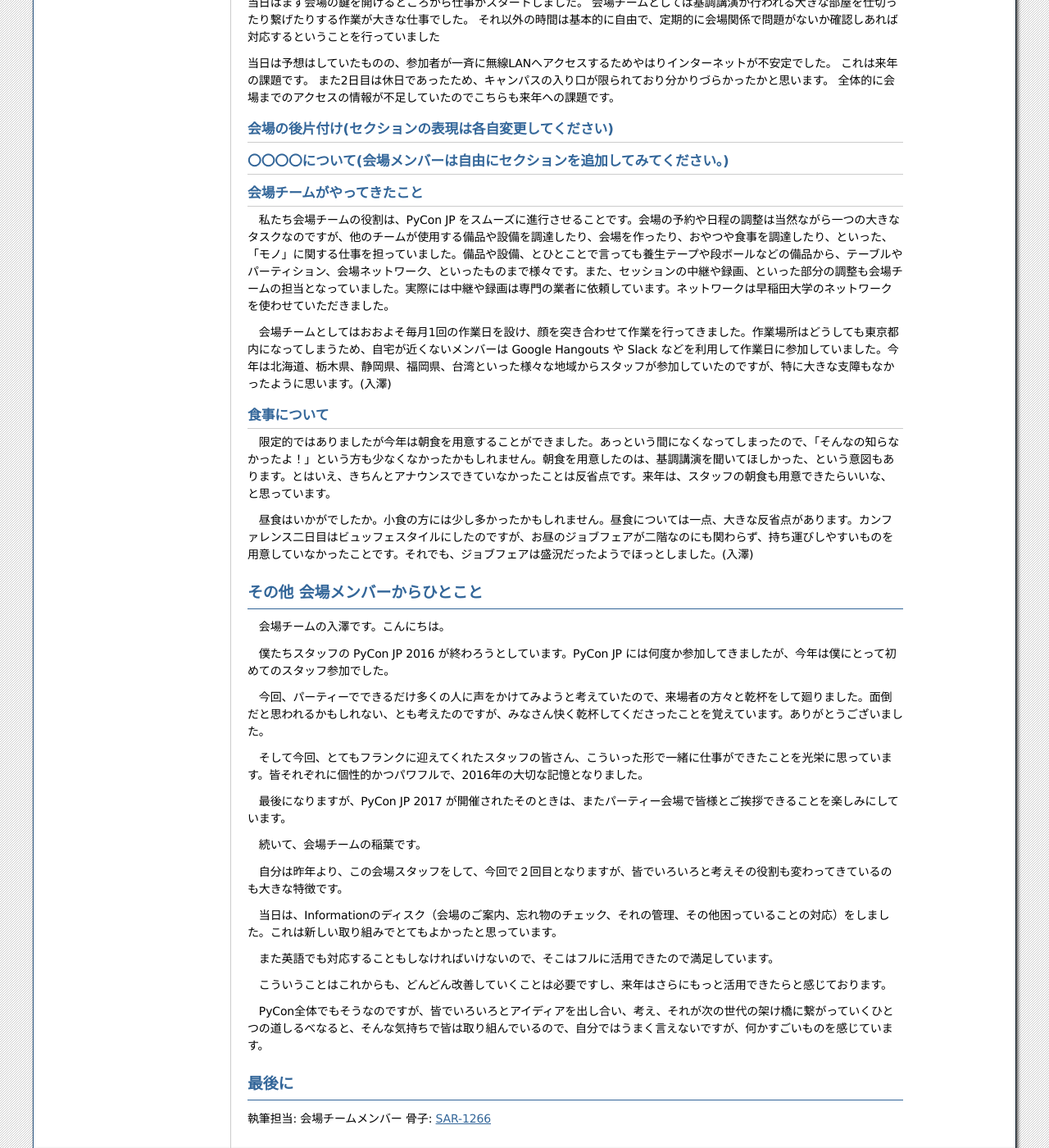
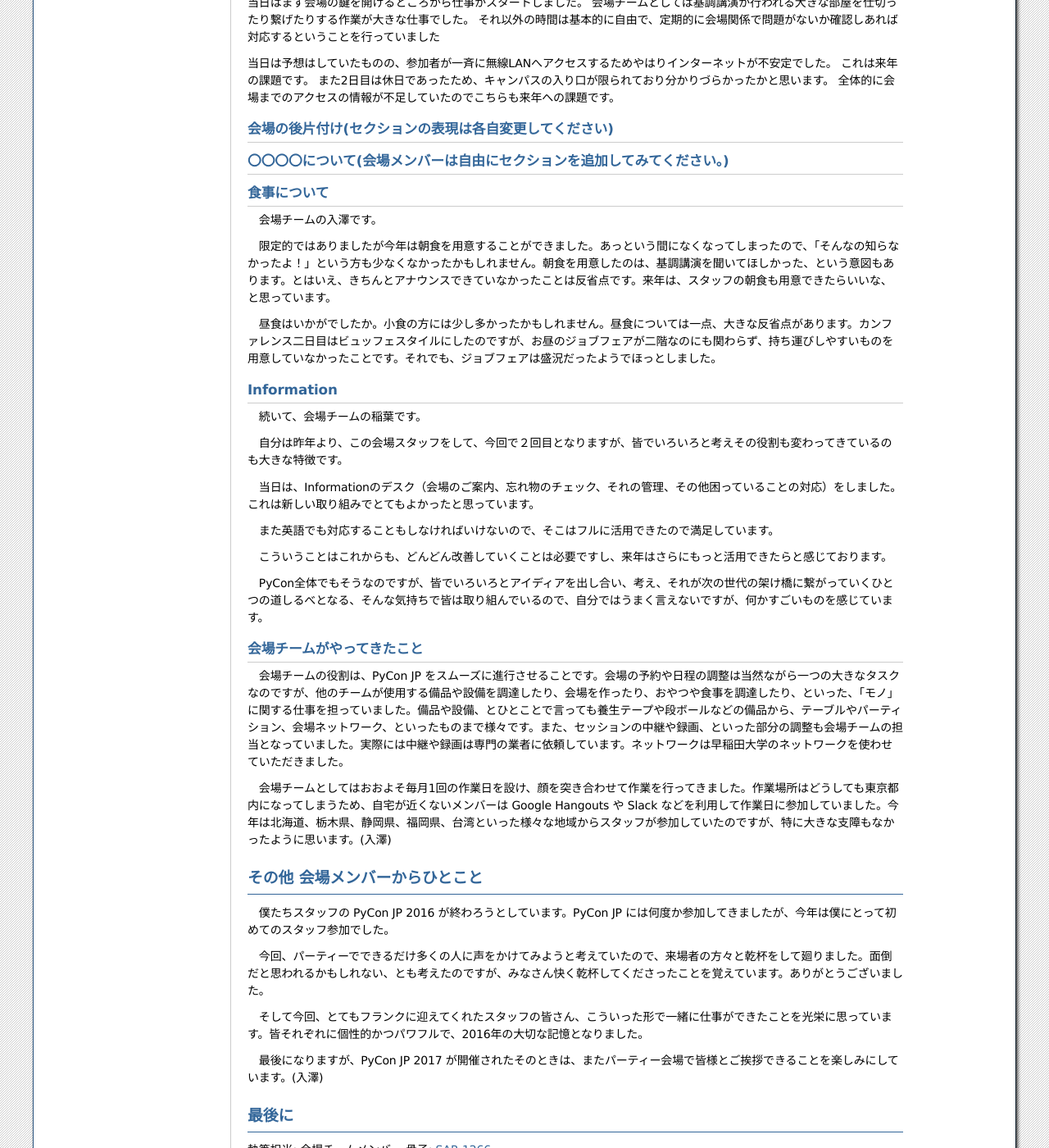
Before and after one commit to pyconjp/shoeisha2016, a Sphinx documentation site: the page built from source/afterreport_01_venue.rst, in a window 1280 px wide and 1400 px high, scrolled down 1155 px. Shown: the whole window at 82% size. Built offline with Sphinx 7.4.7, drawn with Linux system fonts in a browser that asks for light colours; part of the change alters nothing that is shown; some of the changed text lies outside the part shown.

Commit message:
順序を入れ替えてみました。

```diff
--- a/source/afterreport_01_venue.rst
+++ b/source/afterreport_01_venue.rst
@@ -77,24 +77,39 @@ PyCon JPでは国際カンファレンスとしてビーガン・ハラールの
 〇〇〇〇について(会場メンバーは自由にセクションを追加してみてください。)
 ----------------------------------------------------------------------------
 
+食事について
+-------------------------------------------------------
+
+　会場チームの入澤です。
+
+　限定的ではありましたが今年は朝食を用意することができました。あっという間になくなってしまったので、「そんなの知らなかったよ！」という方も少なくなかったかもしれません。朝食を用意したのは、基調講演を聞いてほしかった、という意図もあります。とはいえ、きちんとアナウンスできていなかったことは反省点です。来年は、スタッフの朝食も用意できたらいいな、と思っています。
+
+　昼食はいかがでしたか。小食の方には少し多かったかもしれません。昼食については一点、大きな反省点があります。カンファレンス二日目はビュッフェスタイルにしたのですが、お昼のジョブフェアが二階なのにも関わらず、持ち運びしやすいものを用意していなかったことです。それでも、ジョブフェアは盛況だったようでほっとしました。
+
+Information
+-------------------------------------------------------
+　続いて、会場チームの稲葉です。
+
+　自分は昨年より、この会場スタッフをして、今回で２回目となりますが、皆でいろいろと考えその役割も変わってきているのも大きな特徴です。
+
+　当日は、Informationのデスク（会場のご案内、忘れ物のチェック、それの管理、その他困っていることの対応）をしました。これは新しい取り組みでとてもよかったと思っています。
+
+　また英語でも対応することもしなければいけないので、そこはフルに活用できたので満足しています。
+
+　こういうことはこれからも、どんどん改善していくことは必要ですし、来年はさらにもっと活用できたらと感じております。
+
+　PyCon全体でもそうなのですが、皆でいろいろとアイディアを出し合い、考え、それが次の世代の架け橋に繋がっていくひとつの道しるべとなる、そんな気持ちで皆は取り組んでいるので、自分ではうまく言えないですが、何かすごいものを感じています。
+
+
 会場チームがやってきたこと
 -------------------------------------------------------
 
-　私たち会場チームの役割は、PyCon JP をスムーズに進行させることです。会場の予約や日程の調整は当然ながら一つの大きなタスクなのですが、他のチームが使用する備品や設備を調達したり、会場を作ったり、おやつや食事を調達したり、といった、「モノ」に関する仕事を担っていました。備品や設備、とひとことで言っても養生テープや段ボールなどの備品から、テーブルやパーティション、会場ネットワーク、といったものまで様々です。また、セッションの中継や録画、といった部分の調整も会場チームの担当となっていました。実際には中継や録画は専門の業者に依頼しています。ネットワークは早稲田大学のネットワークを使わせていただきました。
+　会場チームの役割は、PyCon JP をスムーズに進行させることです。会場の予約や日程の調整は当然ながら一つの大きなタスクなのですが、他のチームが使用する備品や設備を調達したり、会場を作ったり、おやつや食事を調達したり、といった、「モノ」に関する仕事を担っていました。備品や設備、とひとことで言っても養生テープや段ボールなどの備品から、テーブルやパーティション、会場ネットワーク、といったものまで様々です。また、セッションの中継や録画、といった部分の調整も会場チームの担当となっていました。実際には中継や録画は専門の業者に依頼しています。ネットワークは早稲田大学のネットワークを使わせていただきました。
 
 　会場チームとしてはおおよそ毎月1回の作業日を設け、顔を突き合わせて作業を行ってきました。作業場所はどうしても東京都内になってしまうため、自宅が近くないメンバーは Google Hangouts や Slack などを利用して作業日に参加していました。今年は北海道、栃木県、静岡県、福岡県、台湾といった様々な地域からスタッフが参加していたのですが、特に大きな支障もなかったように思います。(入澤)
 
-食事について
--------------------------------------------------------
-
-　限定的ではありましたが今年は朝食を用意することができました。あっという間になくなってしまったので、「そんなの知らなかったよ！」という方も少なくなかったかもしれません。朝食を用意したのは、基調講演を聞いてほしかった、という意図もあります。とはいえ、きちんとアナウンスできていなかったことは反省点です。来年は、スタッフの朝食も用意できたらいいな、と思っています。
-
-　昼食はいかがでしたか。小食の方には少し多かったかもしれません。昼食については一点、大きな反省点があります。カンファレンス二日目はビュッフェスタイルにしたのですが、お昼のジョブフェアが二階なのにも関わらず、持ち運びしやすいものを用意していなかったことです。それでも、ジョブフェアは盛況だったようでほっとしました。(入澤)
-
 その他 会場メンバーからひとこと
 =========================================
-
-　会場チームの入澤です。こんにちは。
 
 　僕たちスタッフの PyCon JP 2016 が終わろうとしています。PyCon JP には何度か参加してきましたが、今年は僕にとって初めてのスタッフ参加でした。
 
@@ -102,21 +117,8 @@ PyCon JPでは国際カンファレンスとしてビーガン・ハラールの
 
 　そして今回、とてもフランクに迎えてくれたスタッフの皆さん、こういった形で一緒に仕事ができたことを光栄に思っています。皆それぞれに個性的かつパワフルで、2016年の大切な記憶となりました。
 
-　最後になりますが、PyCon JP 2017 が開催されたそのときは、またパーティー会場で皆様とご挨拶できることを楽しみにしています。
+　最後になりますが、PyCon JP 2017 が開催されたそのときは、またパーティー会場で皆様とご挨拶できることを楽しみにしています。(入澤)
 
-
-
-　続いて、会場チームの稲葉です。
-
-　自分は昨年より、この会場スタッフをして、今回で２回目となりますが、皆でいろいろと考えその役割も変わってきているのも大きな特徴です。
-
-　当日は、Informationのディスク（会場のご案内、忘れ物のチェック、それの管理、その他困っていることの対応）をしました。これは新しい取り組みでとてもよかったと思っています。
-
-　また英語でも対応することもしなければいけないので、そこはフルに活用できたので満足しています。
-
-　こういうことはこれからも、どんどん改善していくことは必要ですし、来年はさらにもっと活用できたらと感じております。
-
-　PyCon全体でもそうなのですが、皆でいろいろとアイディアを出し合い、考え、それが次の世代の架け橋に繋がっていくひとつの道しるべなると、そんな気持ちで皆は取り組んでいるので、自分ではうまく言えないですが、何かすごいものを感じています。
 
 最後に
 =========
```
